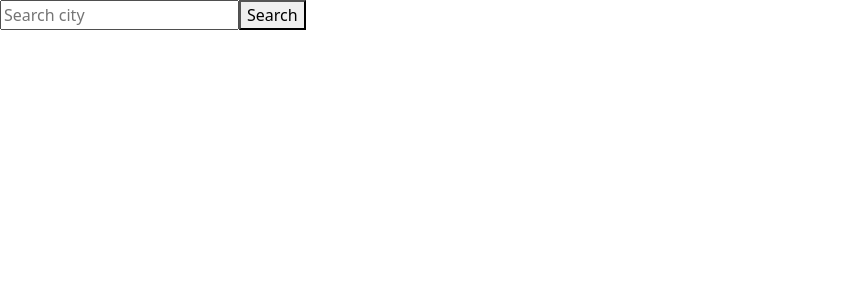
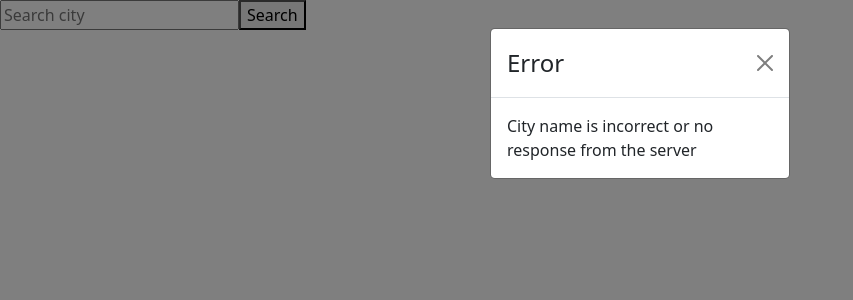
Before and after one commit to Roman-Bobrovskiy/weather, a React (Create React App) app: page / in a window 1280 px wide. Both pictures are taken after typing "Sample" into the empty fields and a click on the button "Search". Shown: the top 300 px of the page, without its empty margins (0-853 px from the left). Built offline with nearby package versions, Linux system fonts and the light colour scheme; no server answers.

Commit message:
add modal

```diff
--- a/src/components/Card/Card.js
+++ b/src/components/Card/Card.js
@@ -18,22 +18,18 @@ import wind from "../../utils/getWindDirection";
 import { getTempInCelsius } from "../../utils/getTempInCelsius";
 import styles from "./Card.module.css";
 
-function Cards({ state, handleUpdate }) {
+function Cards({ state, handleUpdate, err, loading }) {
   const [check, setСheck] = useState("");
-  const [error, setError] = useState(false);
-  const [update, setUpdate] = useState(false);
 
   let handleChangeUpdate = (data, event) => {
-    console.log("updBtn");
     event.preventDefault();
     setСheck(data);
-    setUpdate(true);
-
     requests
       .getData(data)
+      .then(loading(true))
       .then((elem) => handleUpdate({ ...elem.data }))
-      .catch((error) => setError(error))
-      .finally(() => setUpdate(false));
+      .catch((error) => err(true))
+      .finally(() => loading(false));
   };
 
   return (
@@ -97,7 +93,7 @@ function Cards({ state, handleUpdate }) {
                         onClick={(event) => handleChangeUpdate(e.name, event)}
                         variant="outline-info"
                       >
-                        {update && e.name === check ? (
+                        {loading && e.name === check ? (
                           <Spinner
                             as="span"
                             animation="border"
@@ -129,6 +125,8 @@ let mapStateToProps = (state) => {
 
 let mapDispatchToProps = {
   handleUpdate: actionsTypes.updWeather,
+  err: actionsTypes.error,
+  loading: actionsTypes.loading,
 };
 
 export default connect(mapStateToProps, mapDispatchToProps)(Cards);
--- /dev/null
+++ b/src/components/Modal/ModalWindow.js
@@ -0,0 +1,31 @@
+import React from "react";
+import { connect } from "react-redux";
+import actionsTypes from "../../redux/weather/weatherActions";
+import Modal from "react-bootstrap/Modal";
+import "bootstrap/dist/css/bootstrap.min.css";
+import errors from "../../utils/errors.json";
+
+function ModalWindow({ error, hendleChangeError }) {
+  return (
+    <Modal
+      size="sm"
+      show={error}
+      onHide={() => hendleChangeError(false)}
+      aria-labelledby="example-modal-sizes-title-sm"
+    >
+      <Modal.Header closeButton>
+        <Modal.Title id="example-modal-sizes-title-sm">Error</Modal.Title>
+      </Modal.Header>
+      <Modal.Body>{errors.wrongCityName}</Modal.Body>
+    </Modal>
+  );
+}
+let mapStateToProps = (state) => {
+  return state.weather;
+};
+
+let mapDispatchToProps = {
+  hendleChangeError: actionsTypes.error,
+};
+
+export default connect(mapStateToProps, mapDispatchToProps)(ModalWindow);
--- /dev/null
+++ b/src/components/Modal/index.js
@@ -0,0 +1 @@
+export { default } from "./Modal";
--- a/src/components/SearchForm/SearchForm.js
+++ b/src/components/SearchForm/SearchForm.js
@@ -2,7 +2,7 @@ import React, { useState } from "react";
 import { connect } from "react-redux";
 import actionsTypes from "../../redux/weather/weatherActions";
 import requests from "../../utils/request";
-import errors from "../../utils/errors.json";
+import ModalWindow from "../Modal/ModalWindow";
 
 function SearchForm({ handleSubmit, err, loading }) {
   const [text, setText] = useState("");
@@ -17,13 +17,15 @@ function SearchForm({ handleSubmit, err, loading }) {
     requests
       .getData(text)
       .then((elem) => handleSubmit({ ...elem.data }))
-      .catch((error) => err(errors.wrongCityName))
+      .catch((error) => err(true))
       .finally(() => loading(false));
 
     setText("");
   };
 
   return (
+    <>
+      <ModalWindow />
       <form onSubmit={onhandleSubmit}>
         <label>
           <input
@@ -35,6 +37,7 @@ function SearchForm({ handleSubmit, err, loading }) {
         </label>
         <button type="submit">Search</button>
       </form>
+    </>
   );
 }
 
```
Lines whose indentation alone changed are shown as unchanged.
